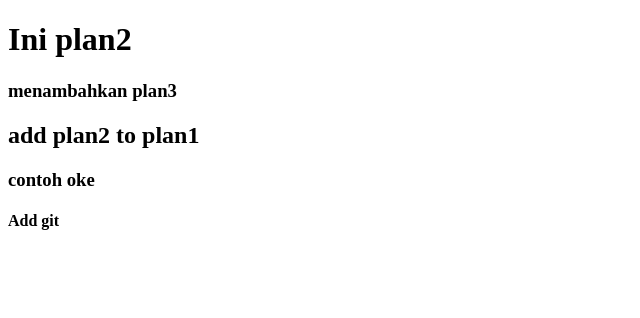
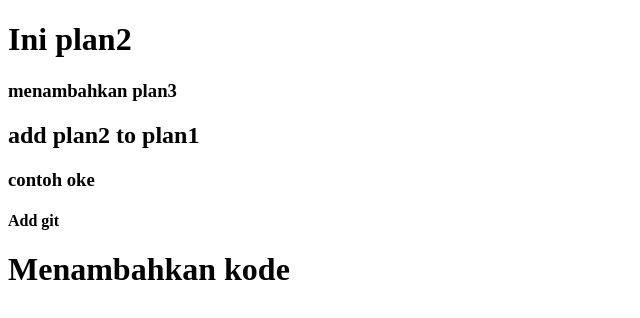
Before and after one commit to David-Dermawan/resolusi, a plain HTML site: page index.html in a window 1280 px wide. Shown: the whole page, without its empty margins (0-640 px from the left). Drawn offline with Linux system fonts and the light colour scheme.

```diff
--- a/index.html
+++ b/index.html
@@ -11,5 +11,7 @@
     <h2>add plan2 to plan1</h2>
     <h3>contoh oke</h3>
     <h4>Add git</h4>
+
+    <h1>Menambahkan kode</h1>
   </body>
 </html>
```
